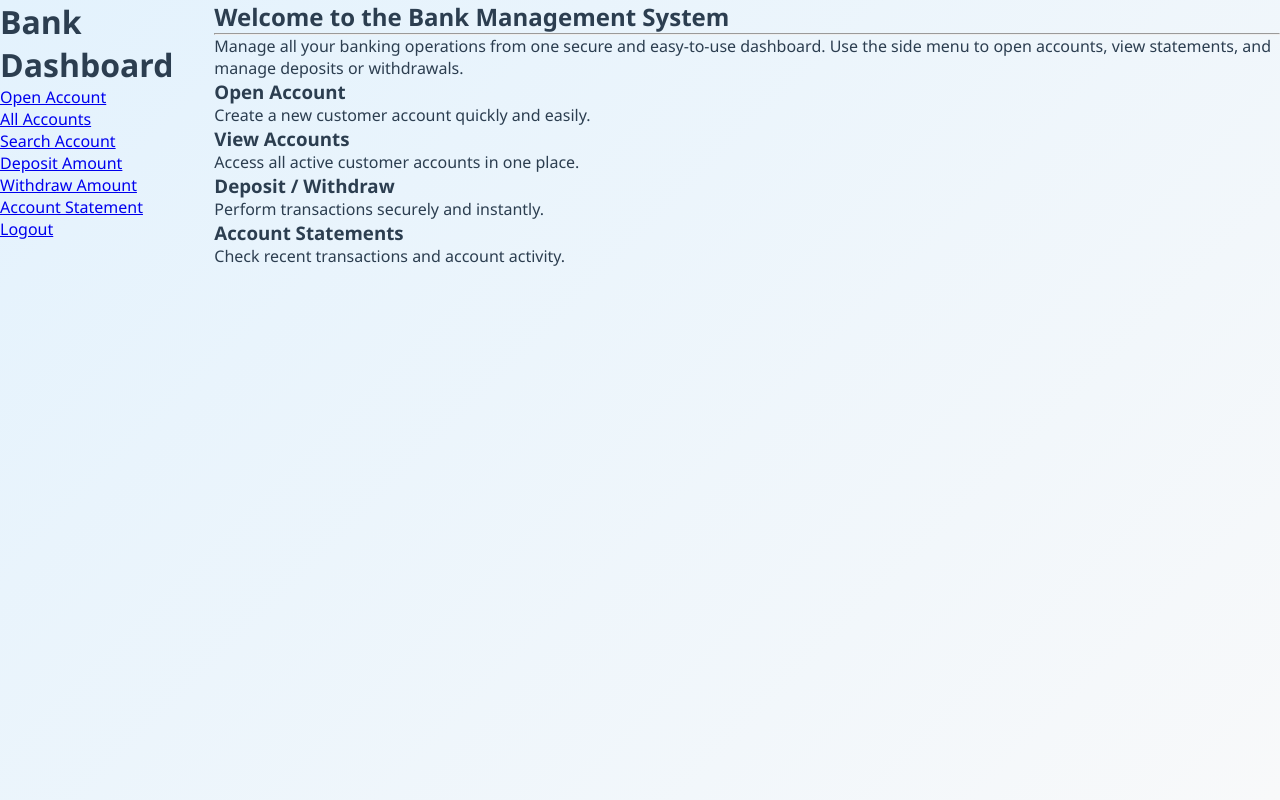
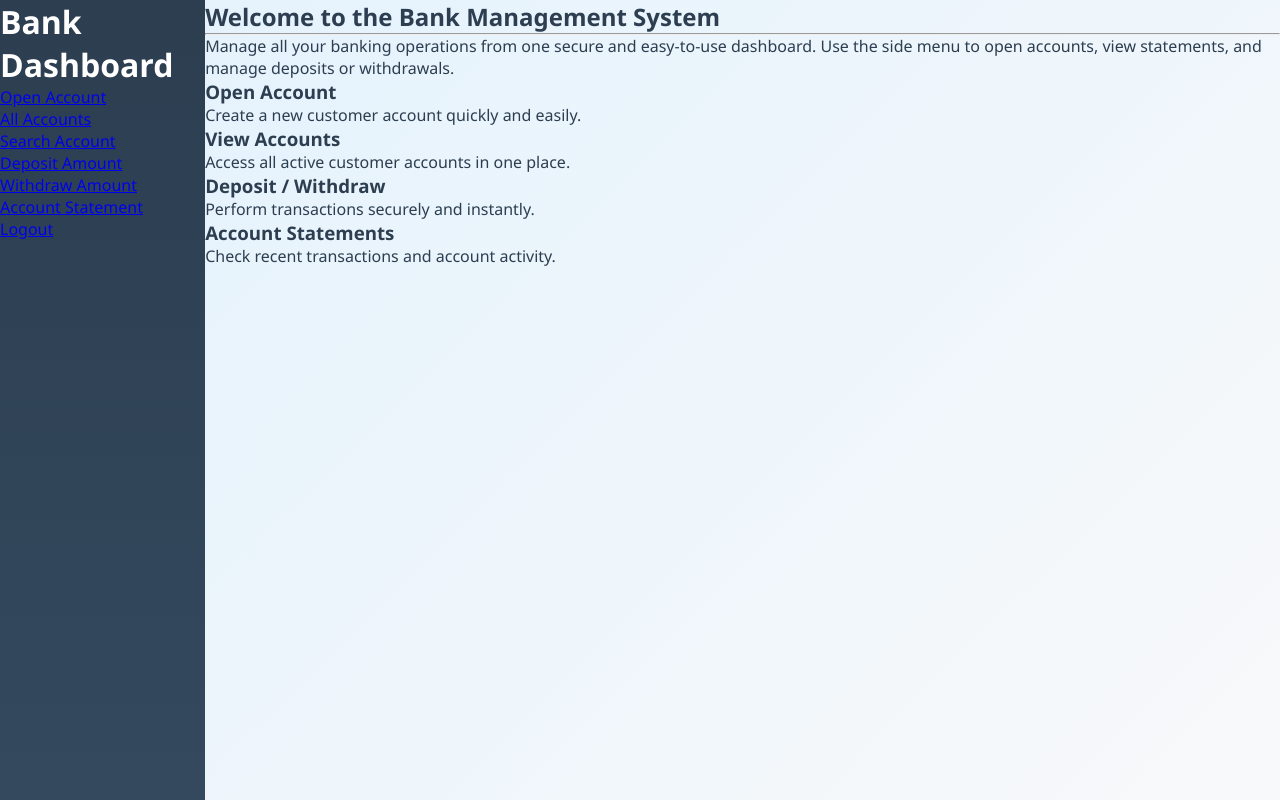
Before and after one commit to tanvi2711/Python_Full_stack_Projects, a Flask app: page /home in a window 1280 px wide. Run offline with Flask 3, Linux system fonts and the light colour scheme.

Commit message:
home.html update

```diff
--- a/BANKAPP/templates/home.html
+++ b/BANKAPP/templates/home.html
@@ -16,6 +16,13 @@
             height: 100vh;
             background: linear-gradient(135deg, #e3f2fd, #f8f9fa);
             color: #2c3e50;
+        }
+        /* ---------- Sidebar ---------- */
+        .sidebar {
+            width: 250px;
+            background: linear-gradient(180deg, #2c3e50, #34495e);
+            color: white;
+
         }
 
 
```
